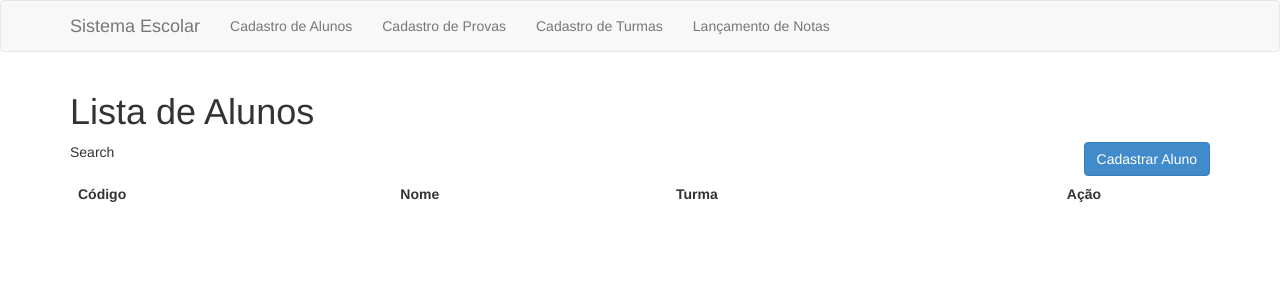
After one commit to dyegonery/escolar, a Django app: page /notas/alunos/ in a window 1280 px wide. The commit adds this page. Shown: the top 300 px of the page. Run offline with Django 3.2, Linux system fonts and the light colour scheme; data that the repository does not hold is empty; some libraries are stand-ins or nearby versions.

Commit message:
Criacao de template basico do projeto e operacoes Create e update de model aluno

```diff
--- /dev/null
+++ b/notas/forms.py
@@ -0,0 +1 @@
+from django import forms
--- a/notas/models.py
+++ b/notas/models.py
@@ -1,3 +1,4 @@
+from django.core.urlresolvers import reverse
 from django.db import models
 
 class Turma(models.Model):
@@ -17,3 +18,5 @@ class Aluno(models.Model):
 	provas = models.ManyToManyField(Prova)
 	def __str__(self):
 		return self.nome
+	def get_absolute_url(self):
+		return reverse('notas:aluno_detail', kwargs={'pk': self.pk})
--- /dev/null
+++ b/notas/templates/notas/aluno_index.html
@@ -0,0 +1,36 @@
+{% extends "base_site.html" %}
+
+{% block conteudo %}
+	<h1>Lista de Alunos</h1>
+	<div class="clearfix"></div>
+
+	<div class="row">
+		<div class="col-xs-6">Search</div>
+		<div class="col-xs-6">
+			<a href="{% url 'notas:aluno_create' %}" class="btn btn-primary pull-right">Cadastrar Aluno</a>
+		</div>
+	</div>
+
+	<table class="table table-hover table-striped">
+		<thead>
+			<tr>
+				<td><b>Código</b></td>
+				<td><b>Nome</b></td>
+				<td><b>Turma</b></td>
+				<td class="td_action" colspan='2'><b>Ação</b></td>
+			</tr>
+		</thead>
+		<tbody>
+			{% for aluno in all_alunos %}
+				<tr>
+					<td><a href="{% url 'notas:aluno_detail' aluno.id %}">{{ aluno.id }}</a></td>
+					<td><a href="{% url 'notas:aluno_detail' aluno.id %}">{{ aluno.nome }}</a></td>
+					<td>{{ aluno.turma }}</td>
+					<td><a href="{% url 'notas:aluno_update' aluno.id %}">Alterar</a></td>
+					<td>Excluir</td>
+				</tr>
+			{% endfor %}
+		</tbody>
+	</table>
+
+{% endblock %}
--- a/notas/templates/notas/index.html
+++ b/notas/templates/notas/index.html
@@ -3,6 +3,6 @@
 {% block conteudo %}
 	<div class="jumbotron">
 		<h1>Página Inicial</h1>
-		<p>Este é um pequeno projeto de exemplo utilizando Django e Python.</p>
+		<p>Este é um projeto de exemplo utilizando Django e Python.</p>
 	</div>
 {% endblock %}
--- a/notas/urls.py
+++ b/notas/urls.py
@@ -2,5 +2,9 @@ from django.conf.urls import patterns, url
 from notas import views
 
 urlpatterns = patterns('',
-	url(r'^$', views.IndexView.as_view(), name='index'),
+	url(r'^$', views.index, name='index'),
+	url(r'^alunos/$', views.AlunoIndex.as_view(), name="alunos"),
+	url(r'^alunos/create$', views.AlunoCreate.as_view(), name="aluno_create"),
+	url(r'^alunos/(?P<pk>\d+)$', views.AlunoDetail.as_view(), name="aluno_detail"),
+	url(r'^alunos/update/(?P<pk>\d+)$', views.AlunoUpdate.as_view(), name="aluno_update"),
 )
--- a/notas/views.py
+++ b/notas/views.py
@@ -5,8 +5,22 @@ from django.views import generic
 
 from notas.models import Prova, Aluno
 
-class IndexView(generic.ListView):
-	template_name = 'notas/index.html'
-	context_object_name = 'all_provas'
-	def get_queryset(self):
-		return Prova.objects.order_by('-data')
+def index(request):
+	return render(request, 'notas/index.html')
+
+class AlunoIndex(generic.ListView):
+	model = Aluno
+	template_name = 'notas/aluno_index.html'
+	context_object_name = 'all_alunos'
+
+class AlunoCreate(generic.CreateView):
+	model = Aluno
+	fields = ['nome', 'turma']
+
+class AlunoUpdate(generic.UpdateView):
+	model = Aluno
+	fields = ['nome', 'turma']
+
+class AlunoDetail(generic.DetailView):
+	model = Aluno
+	template_name = 'notas/aluno_detail.html'
--- /dev/null
+++ b/static/stylesheet.css
@@ -0,0 +1,3 @@
+.td_action {
+	text-align: center;
+}
--- a/templates/base_site.html
+++ b/templates/base_site.html
@@ -5,6 +5,7 @@
 		<title>Sistema Escolar</title>
 		{% load staticfiles %}
 		<link rel="stylesheet" type="text/css" href="{% static 'bootstrap/css/bootstrap.min.css' %}" />
+		<link rel="stylesheet" type="text/css" href="{% static 'stylesheet.css' %}" />
 	</head>
 
 	<body>
--- a/templates/navbar.html
+++ b/templates/navbar.html
@@ -1,12 +1,12 @@
 <nav class="navbar navbar-default" role="navigation">
 	<div class="container">
 		<div class="navbar-header">
-			<a href="{% url notas:index %}" class="navbar-brand">Sistema Escolar</a>
+			<a href="{% url 'notas:index' %}" class="navbar-brand">Sistema Escolar</a>
 		</div>
 
 		<div class="collapse navbar-collapse" id="navbar-collapse">
 			<ul class="nav navbar-nav">
-				<li><a href="{% url alunos:index %}">Cadastro de Alunos</a></li>
+				<li><a href="{% url 'notas:alunos' %}">Cadastro de Alunos</a></li>
 				<li><a href="#">Cadastro de Provas</a></li>
 				<li><a href="#">Cadastro de Turmas</a></li>
 				<li><a href="#">Lançamento de Notas</a></li>
```
Also changed, not shown: notas/templates/notas/aluno_detail.html (added, +7 -0 lines), notas/templates/notas/aluno_form.html (added, +27 -0 lines).
